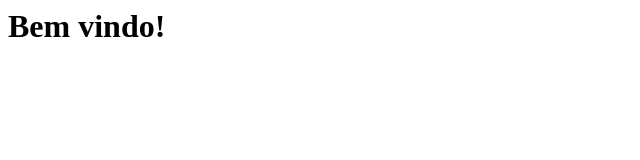
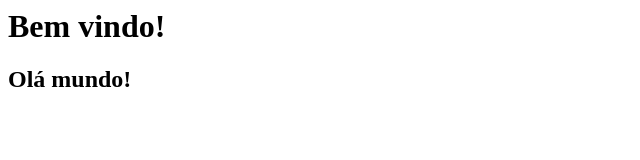
Before and after one commit to devjoyboy/curso_github, a plain HTML site: page index.html in a window 1280 px wide. Shown: the whole page, without its empty margins (0-640 px from the left). Drawn offline with Linux system fonts and the light colour scheme.

Commit message:
adicionado h2

```diff
--- a/index.html
+++ b/index.html
@@ -1 +1,2 @@
 <h1>Bem vindo!</h1>
+<h2>Olá mundo!</h2>
```
